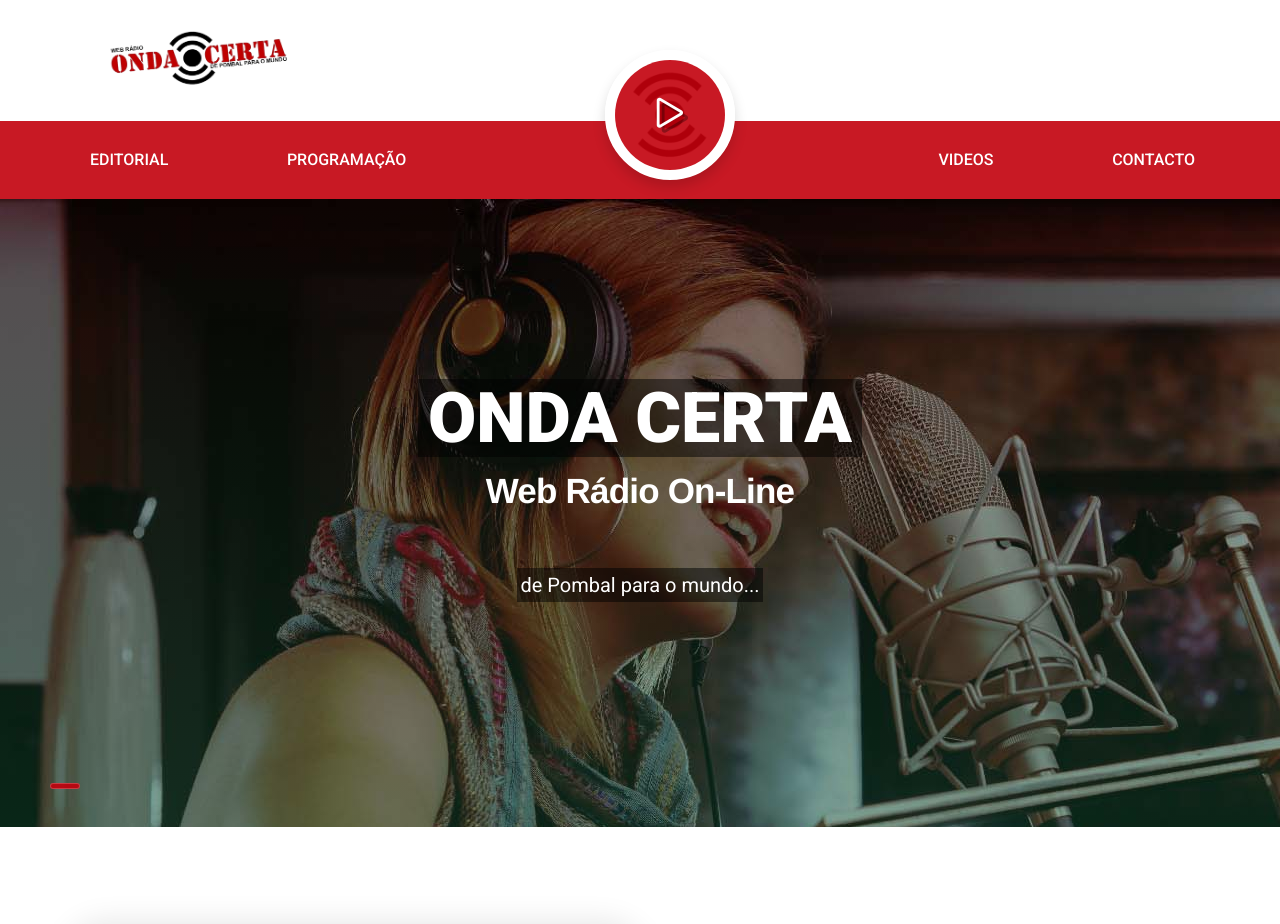
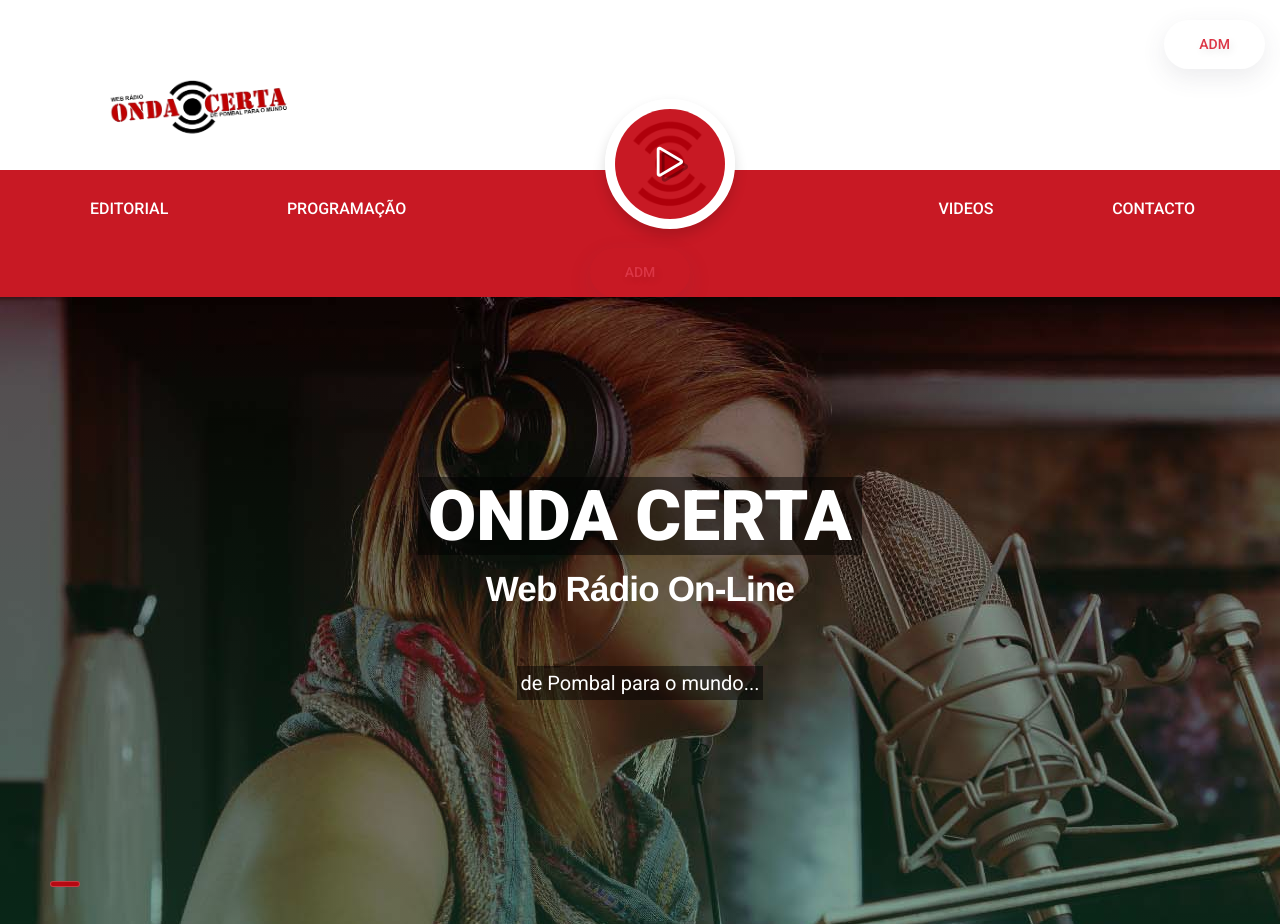
Before and after one commit to evertongoncalo/ondacertawebradio, a Django app: page / in a window 1280 px wide. Shown: the top 924 px of the page. Run offline with Django 4.2, Linux system fonts and the light colour scheme; data comes from the database, SQL or seed files in the repository; both versions use the stored data as it was after the commit; data that the repository does not hold is empty; some libraries are stand-ins or nearby versions.

Commit message:
button added

```diff
--- a/ondacertaradio/urls.py
+++ b/ondacertaradio/urls.py
@@ -12,5 +12,6 @@
     path('subscribe/', views.newsletter, name="subscribe"),
     path('noticia/<int:noticia_id>', views.noticia, name="noticia"),
     path('noticias/', views.noticias, name="noticias"),
+    path('admin/', views.admin, name="admin"),
 
 ]
--- a/ondacertaradio/views.py
+++ b/ondacertaradio/views.py
@@ -87,3 +87,6 @@
 
      context = {'page':page,}
      return render(request, 'noticias.html', context)
+
+def admin(request):
+    return redirect('admin/')
--- a/templates/base.html
+++ b/templates/base.html
@@ -34,6 +34,7 @@
     <div class="back2top-btn"><a href="#"><i class="fal fa-long-arrow-alt-up"></i></a></div>
 
     <header class="header-part">
+        <div class="text-right" style="margin-right: 15px"><a href={% url 'admin'%}><button class="btn btn-outline-danger">ADM</button></a></div>
         <div class="header-bg">
             <div class="container">
                 <div class="row">
@@ -71,7 +72,9 @@
                                                 ></i> VIDEOS</span></a></li>
                                 <li class="navbar-item"><a class="navbar-link" href="{% url 'index' %}#contacto"><span><i></i> CONTACTO</span></a></li>
                             </ul>
+                            <div class="text-center"><a href={% url 'admin'%}><button class="btn btn-outline-danger">ADM</button></a></div>
                         </div>
+
                     </div>
 
                 </div>
```
Also changed, not shown: db.sqlite3.
